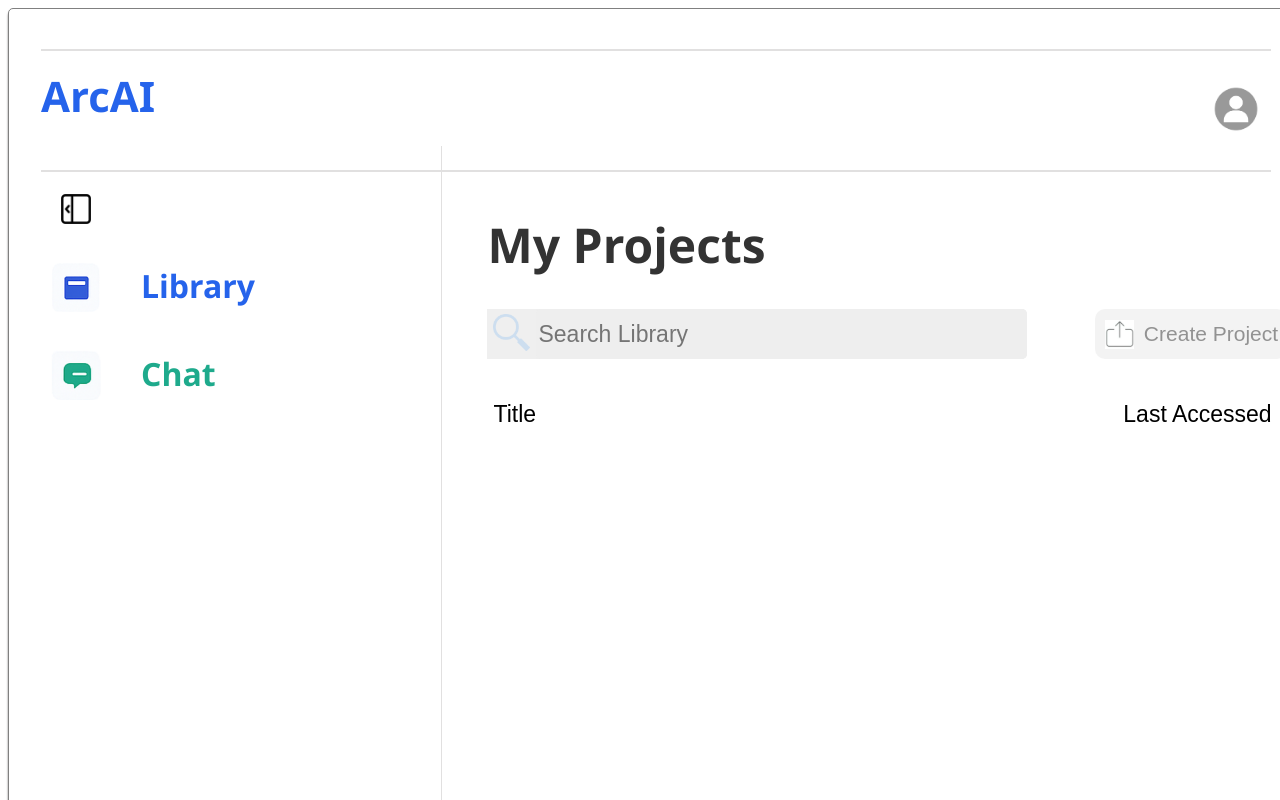
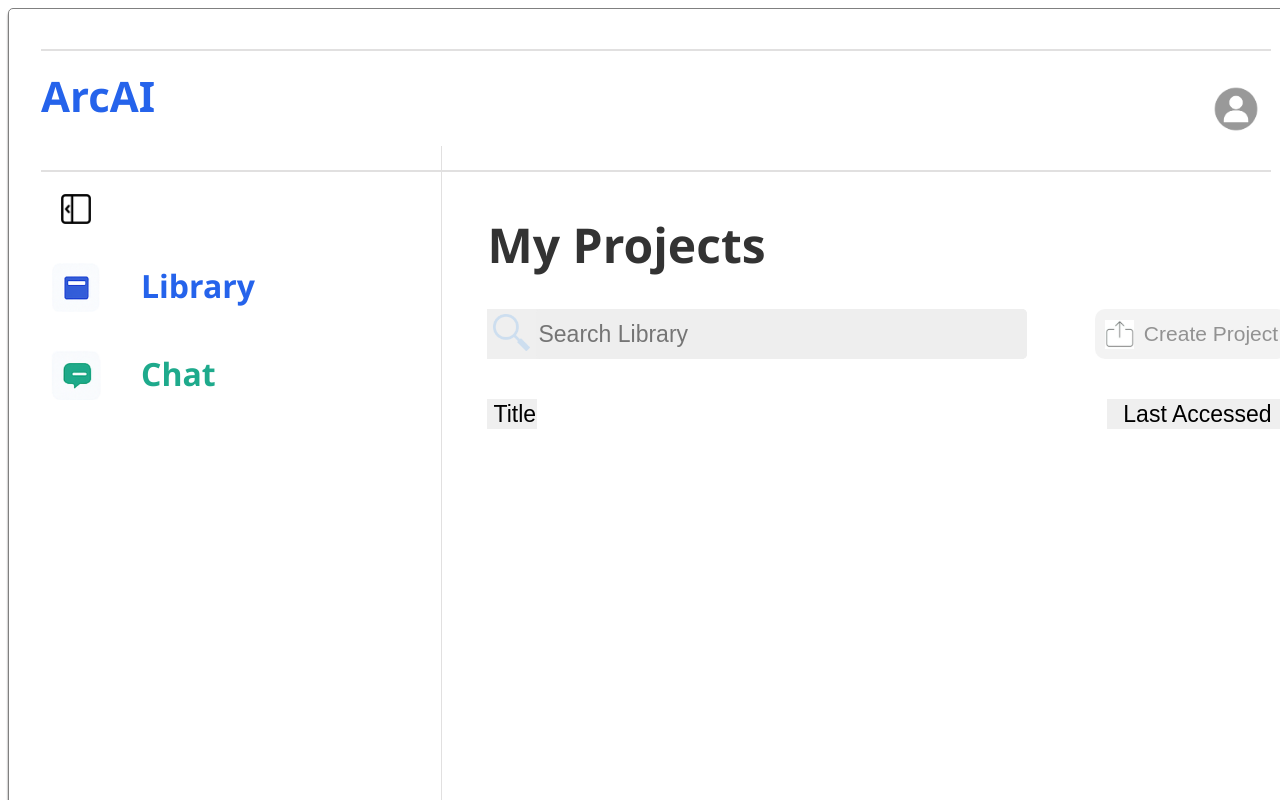
Before and after one commit to SARWANdev/ArcAI, a React (Vite) app in the folder VIEW/: page /workspace/library in a window 1280 px wide. Shown: the top 800 px of the page. Built offline with nearby package versions, Linux system fonts and the light colour scheme; sample sign-in values are in the browser's storage.

Commit message:
fixed issue title button

```diff
--- a/VIEW/src/Pages/Components/Buttons/SidebarViewButton.jsx
+++ b/VIEW/src/Pages/Components/Buttons/SidebarViewButton.jsx
@@ -25,6 +25,8 @@ function SidebarViewButton({direction, imgsrc}) {
         miniSideBar.style.flexDirection = "column";
         miniSideBar.style.gap = "20px";
         sidebarButtons.style.display = "none";
+        miniSideBar.style.width = "100px";
+        miniSideBar.style.height = "100px";
 
         const libraryPageContentContainer = document.getElementById(id);
         libraryPageContentContainer.style.alignItems = "center";
--- a/VIEW/src/Pages/Components/LibraryPageProjectContainer.css
+++ b/VIEW/src/Pages/Components/LibraryPageProjectContainer.css
@@ -7,7 +7,7 @@
     width: 50px;
     height: 30px;
     border: none;
-    background-color: rgb(255, 255, 255);
+    /* background-color: rgb(255, 255, 255); */
     font-size: 23px;
     cursor: pointer;
 }
@@ -18,11 +18,12 @@
     margin-top: 40px;
     gap: 570px;
 }
+
 .library-page-project-last-accessed-button{
     width: 180px;
     height: 30px;
     border: none;
-    background-color: rgb(255, 255, 255);
+    /* background-color: rgb(255, 255, 255); */
     font-size: 23px;
     cursor: pointer;
 }
--- a/VIEW/src/Pages/Components/LibrayPageProjectContainer.jsx
+++ b/VIEW/src/Pages/Components/LibrayPageProjectContainer.jsx
@@ -3,8 +3,8 @@ export default function LibraryPageProjectContainer(){
     return(
         <div className="library-page-project-title-container">
             <div className="library-page-project-title-form">
-                <button className="library-page-project-title-button">Title</button>
-                <button className="library-page-project-last-accessed-button">Last Accessed</button>
+                <button className="library-page-project-title-button" title="Title button">Title</button>
+                <button className="library-page-project-last-accessed-button" title="Last Accessed button">Last Accessed</button>
             </div>
         </div>
     )
```
